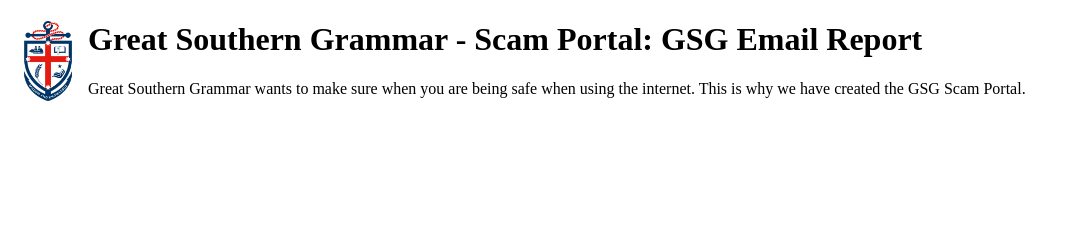
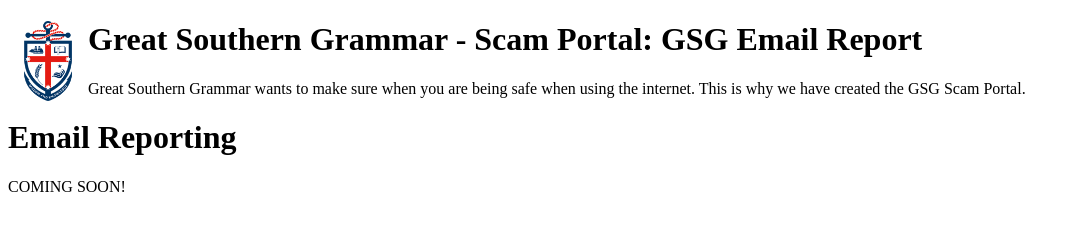
Before and after one commit to gsg-testing/scams, a plain HTML site: page email-report.html in a window 1280 px wide. Shown: the whole page, without its empty margins (0-1080 px from the left). Drawn offline with Linux system fonts and the light colour scheme.

Commit message:
Email-Report LEARN

```diff
--- a/email-report.html
+++ b/email-report.html
@@ -12,6 +12,9 @@
     <h1>Great Southern Grammar - Scam Portal: GSG Email Report</h1>
     <p>Great Southern Grammar wants to make sure when you are being safe when using the internet. This is why we have created the GSG Scam Portal.</p>
 
+    <h1>Email Reporting</h1>
+    <p>COMING SOON!</p>
+
 </script>
 </body>
 </html>
```
